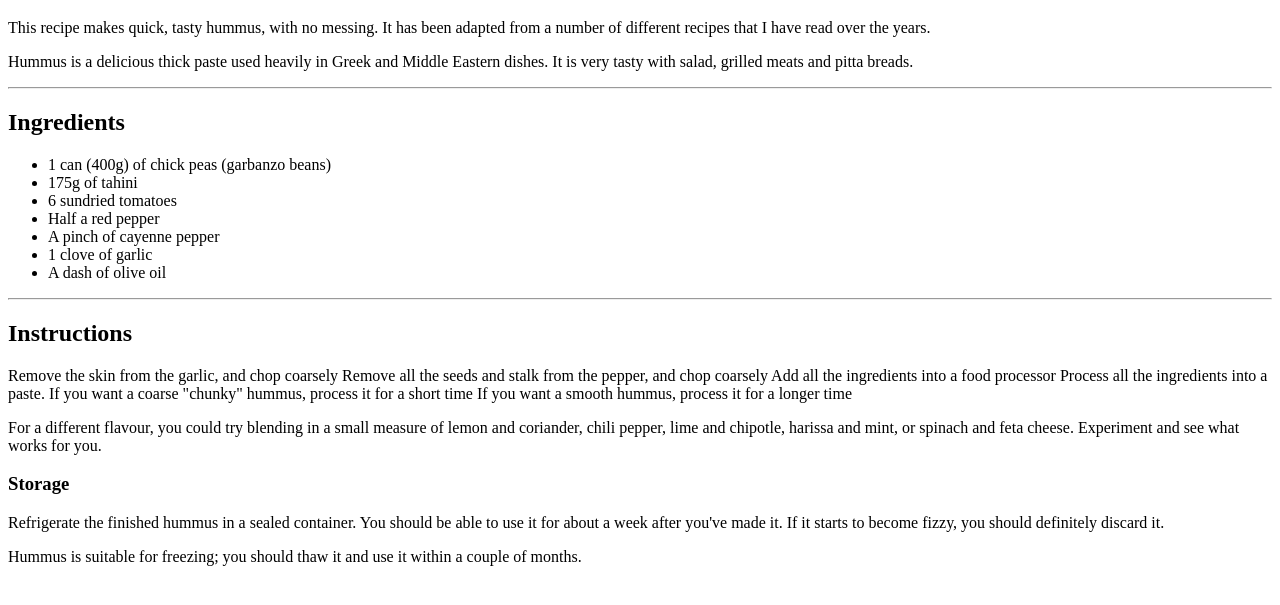
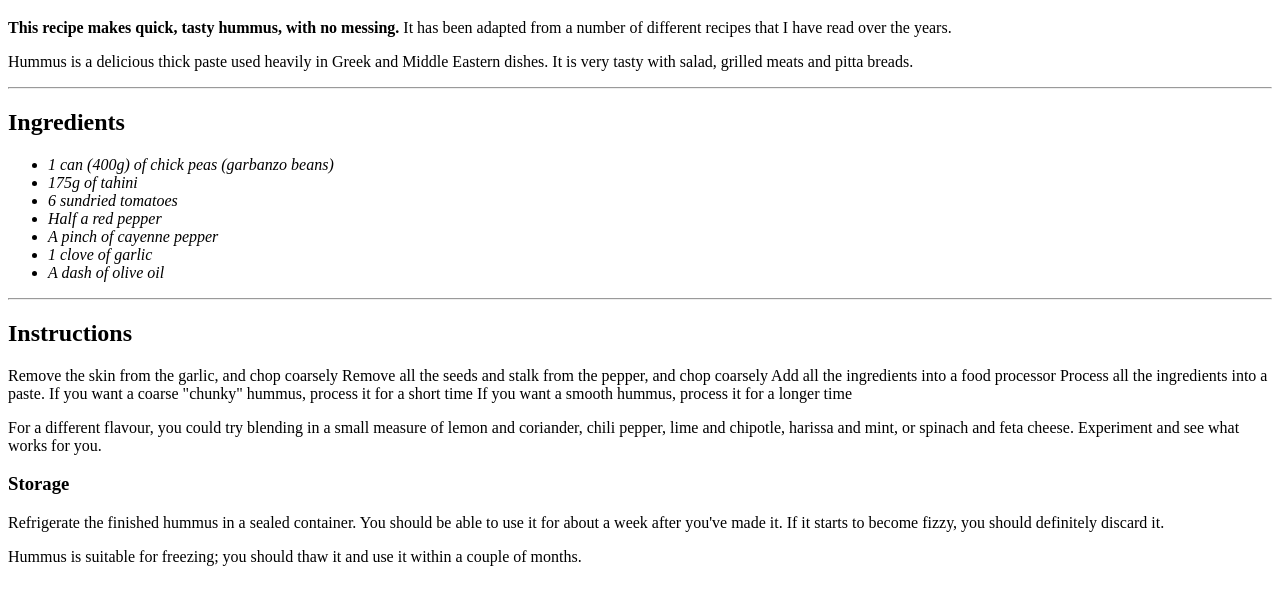
Before and after one commit to PatrizioPetillo/PatrizioPetillo.github.io, a plain HTML site: page index.html in a window 1280 px wide. Shown: the part 61-666 px from the top of the page. Drawn offline with Linux system fonts and the light colour scheme.

Commit message:
em & strong

```diff
--- a/index.html
+++ b/index.html
@@ -8,8 +8,9 @@
 	<body>
 		<h1>Quick Hummus Recipe</h1>
 
-		<p>
-			This recipe makes quick, tasty hummus, with no messing. It has been
+		<p><strong>
+			This recipe makes quick, tasty hummus, with no messing.</strong>
+			It has been
 			adapted from a number of different recipes that I have read over the
 			years.
 		</p>
@@ -19,18 +20,21 @@
 			dishes. It is very tasty with salad, grilled meats and pitta breads.
 		</p>
 
-		<hr />
+		<hr/>
+
 		<h2>Ingredients</h2>
 		<ul>
-			<li>1 can (400g) of chick peas (garbanzo beans)</li>
-			<li>175g of tahini</li>
-			<li>6 sundried tomatoes</li>
-			<li>Half a red pepper</li>
-			<li>A pinch of cayenne pepper</li>
-			<li>1 clove of garlic</li>
-			<li>A dash of olive oil</li>
+			<li><em>1 can (400g) of chick peas (garbanzo beans)</em></li>
+			<li><em>175g of tahini</em></li>
+			<li><em>6 sundried tomatoes</em></li>
+			<li><em>Half a red pepper</em></li>
+			<li><em>A pinch of cayenne pepper</em></li>
+			<li><em>1 clove of garlic</em></li>
+			<li><em>A dash of olive oil</em></li>
 		</ul>
+
 		<hr />
+
 		<h2>Instructions</h2>
 
 		<p>
@@ -59,5 +63,6 @@
 			Hummus is suitable for freezing; you should thaw it and use it within a
 			couple of months.
 		</p>
+
 	</body>
 </html>
```
